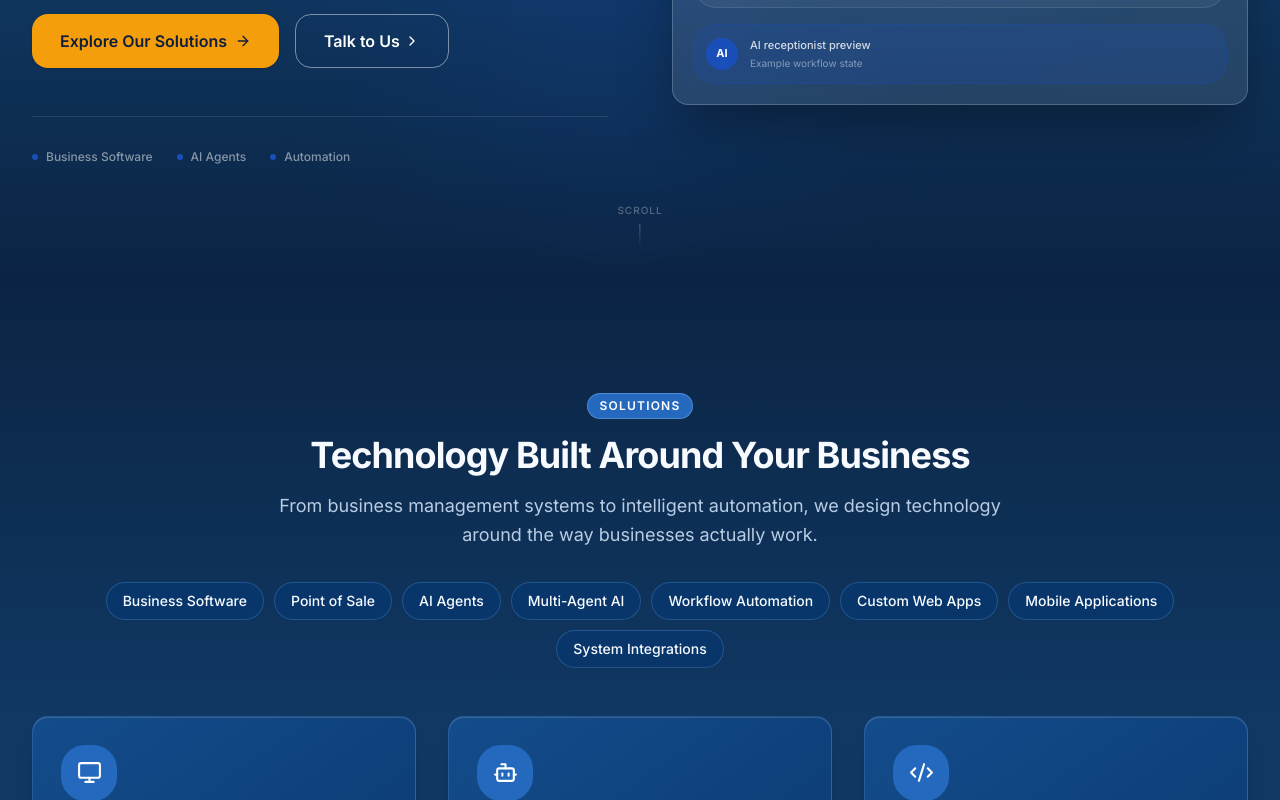
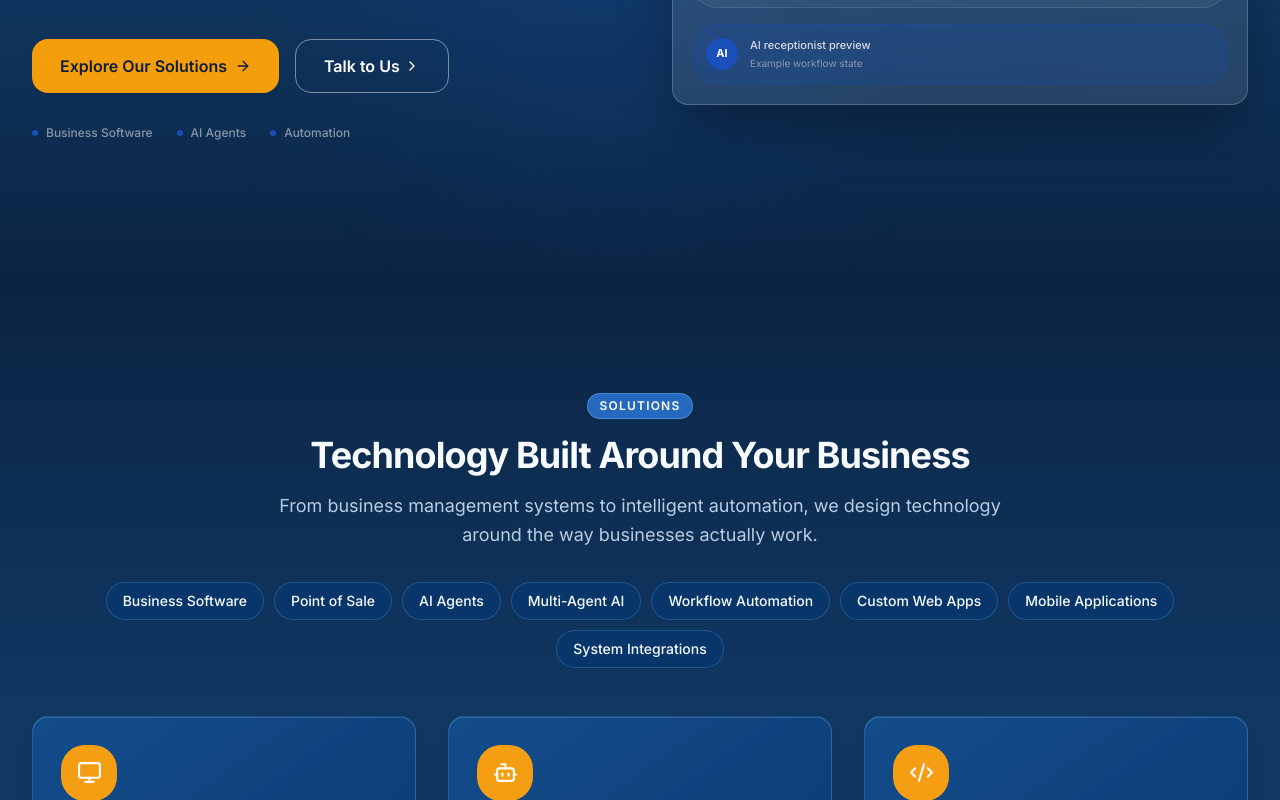
Before and after one commit to Quadpoint/website, a Next.js app: page / in a window 1280 px wide. Shown: the part 520-1320 px from the top of the page. Built offline with nearby package versions, Linux system fonts and the light colour scheme.

Commit message:
refactor: all sections have equal height (except CTA)
1. no grid at the back
2. no logo at the back
3. white nav bar showing when scrolled down

```diff
--- a/app/globals.css
+++ b/app/globals.css
@@ -154,6 +154,13 @@ body {
   background: linear-gradient(180deg, #0b2443 0%, #103863 42%, #103863 58%, #0b2443 100%) !important;
 }
 
+.home-reference > section:not(:first-child):not(:last-child) {
+  min-height: 100dvh;
+  display: flex;
+  flex-direction: column;
+  justify-content: center;
+}
+
 .home-reference > section:not(:first-child) [class*="bg-white"],
 .home-reference > section:not(:first-child) [class*="bg-[#f9fafb]"],
 .home-reference > section:not(:first-child) [class*="bg-[#f3f4f6]"] {
@@ -190,8 +197,7 @@ body {
   box-shadow: inset 0 1px 0 rgb(255 255 255 / 0.14), 0 10px 24px -20px rgb(0 0 0 / 0.86);
 }
 
-.home-reference .interactive-card:hover,
-.home-reference .solution-card.is-highlighted {
+.home-reference .interactive-card:hover {
   border-color: #f59d13 !important;
   transform: translateY(-3px);
   box-shadow: 0 0 0 2px #f59d13, inset 0 1px 0 rgb(255 255 255 / 0.2), 0 18px 30px -20px rgb(0 0 0 / 0.95);
@@ -203,13 +209,11 @@ body {
 }
 
 .home-reference .interactive-card:hover .interactive-card-icon,
-.home-reference .solution-card.is-highlighted .interactive-card-icon,
 .home-reference .interactive-card:focus-within .interactive-card-icon {
   background-color: #f59d13;
 }
 
 .home-reference .interactive-card:hover .interactive-card-link,
-.home-reference .solution-card.is-highlighted .interactive-card-link,
 .home-reference .interactive-card:focus-within .interactive-card-link {
   color: #f59d13;
 }
--- a/components/sections/HeroSection.tsx
+++ b/components/sections/HeroSection.tsx
@@ -201,7 +201,7 @@ export function HeroSection() {
               initial={{ opacity: 0 }}
               animate={{ opacity: 1 }}
               transition={{ duration: 0.6, delay: 0.7 }}
-              className="flex items-center gap-6 mt-12 pt-8 border-t border-white/10"
+              className="flex items-center gap-6 mt-8"
             >
               {[
                 "Business Software",
@@ -223,19 +223,6 @@ export function HeroSection() {
         </div>
       </div>
 
-      {/* Scroll indicator */}
-      <motion.div
-        initial={{ opacity: 0 }}
-        animate={{ opacity: 1 }}
-        transition={{ delay: 1.4, duration: 0.6 }}
-        className="absolute bottom-8 left-1/2 -translate-x-1/2 flex flex-col items-center gap-1.5 z-10"
-        aria-hidden="true"
-      >
-        <span className="text-[10px] text-white/30 font-medium tracking-widest uppercase">
-          Scroll
-        </span>
-        <div className="w-px h-6 bg-gradient-to-b from-white/30 to-transparent" />
-      </motion.div>
     </section>
   );
 }
--- a/components/sections/SolutionsSection.tsx
+++ b/components/sections/SolutionsSection.tsx
@@ -1,11 +1,9 @@
 "use client";
 
 import Link from "next/link";
-import { useState } from "react";
 import { Monitor, Bot, Code2, ArrowRight } from "lucide-react";
 import { FadeIn, StaggerContainer, StaggerItem } from "@/components/animations/FadeIn";
 import { SectionLabel } from "@/components/ui/SectionLabel";
-import { addHighlightedSolution } from "@/lib/solution-highlight";
 
 const solutions = [
   {
@@ -71,14 +69,6 @@ const capabilities = [
 ];
 
 export function SolutionsSection() {
-  const [highlighted, setHighlighted] = useState<ReadonlySet<string>>(
-    () => new Set()
-  );
-
-  function highlightSolution(title: string) {
-    setHighlighted((current) => addHighlightedSolution(current, title));
-  }
-
   return (
     <section
       id="solutions"
@@ -118,12 +108,10 @@ export function SolutionsSection() {
             return (
               <StaggerItem key={solution.title}>
                 <div
-                  className={`solution-card interactive-card gloss-card group rounded-2xl border border-[#e5e7eb] p-7 h-full flex flex-col transition-all duration-300 ${highlighted.has(solution.title) ? "is-highlighted" : ""}`}
-                  onMouseEnter={() => highlightSolution(solution.title)}
-                  onFocus={() => highlightSolution(solution.title)}
+                  className="solution-card interactive-card gloss-card group rounded-2xl border border-[#e5e7eb] p-7 h-full flex flex-col transition-all duration-300"
                 >
                   {/* Icon */}
-                  <div className="interactive-card-icon w-14 h-14 rounded-xl flex items-center justify-center mb-5 bg-[#2469be] transition-colors duration-300">
+                  <div className="interactive-card-icon w-14 h-14 rounded-xl flex items-center justify-center mb-5 bg-[#f59d13] transition-colors duration-300">
                     <Icon size={25} className="text-white" />
                   </div>
 
--- a/lib/solution-highlight.ts
+++ /dev/null
@@ -1,8 +0,0 @@
-export function addHighlightedSolution(
-  highlighted: ReadonlySet<string>,
-  solution: string
-) {
-  if (highlighted.has(solution)) return highlighted;
-
-  return new Set([...highlighted, solution]);
-}
```
Also changed, not shown: 1 other file (tests, documents, lock files or other folders).
